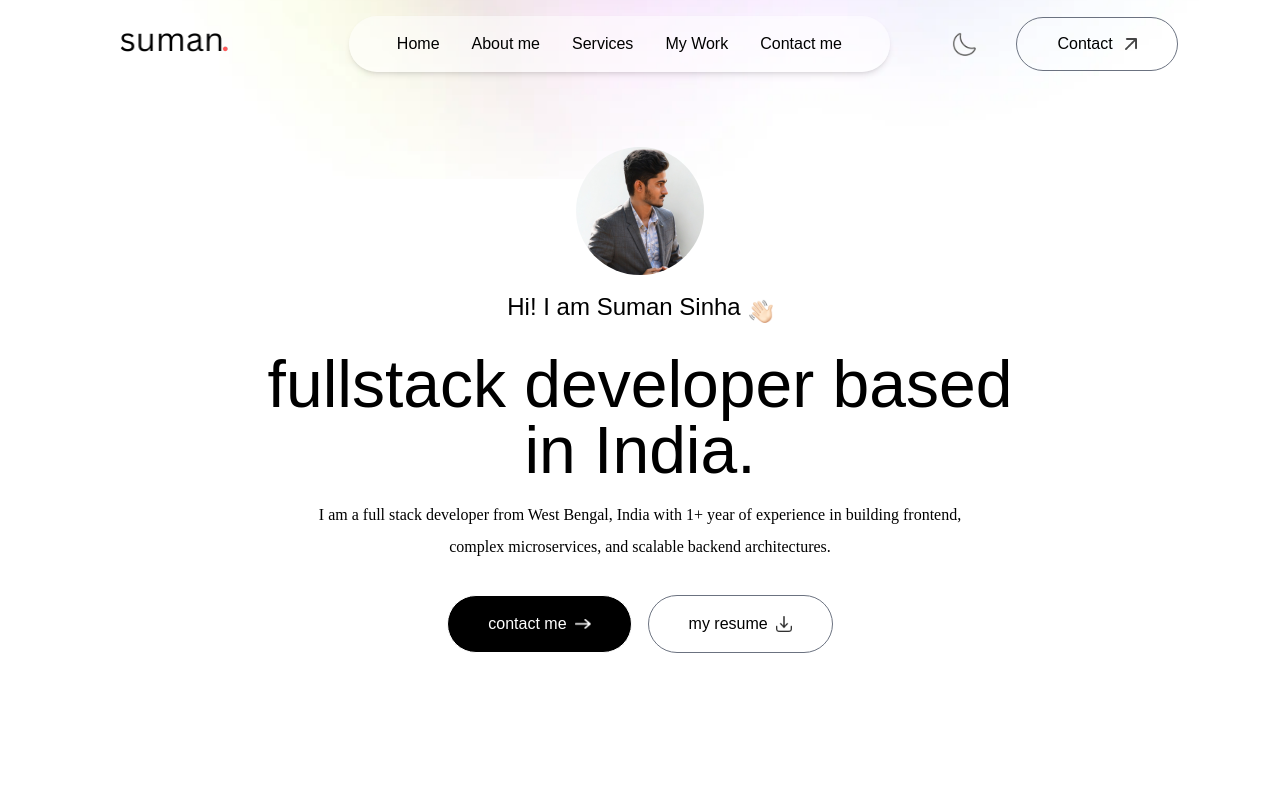
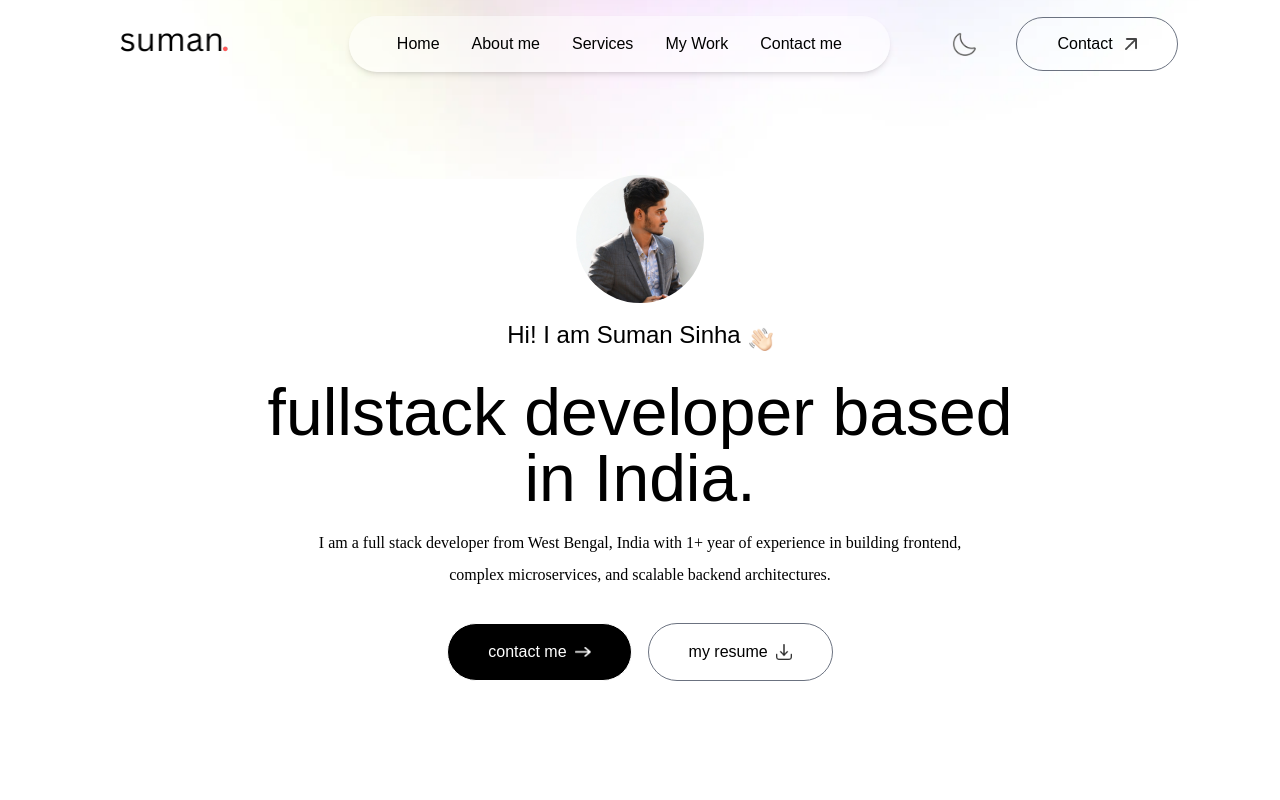
Before and after one commit to sumansinha1729/MyPortfolio, a Next.js app: page / in a window 1280 px wide. Shown: the top 800 px of the page. Built offline with nearby package versions, Linux system fonts and the light colour scheme; a web font is replaced by a local one.

Commit message:
added marging for profile image

```diff
--- a/app/components/Header.jsx
+++ b/app/components/Header.jsx
@@ -10,6 +10,7 @@ const Header = () => {
       initial={{scale:0}}
       whileInView={{scale:1}}
       transition={{duration:0.8,type:'spring',stiffness:100}}
+      className='mt-14'
       >
         <Image src={assets.profile_img} alt='' className='w-32 rounded-full'/>
       </motion.div>
```
